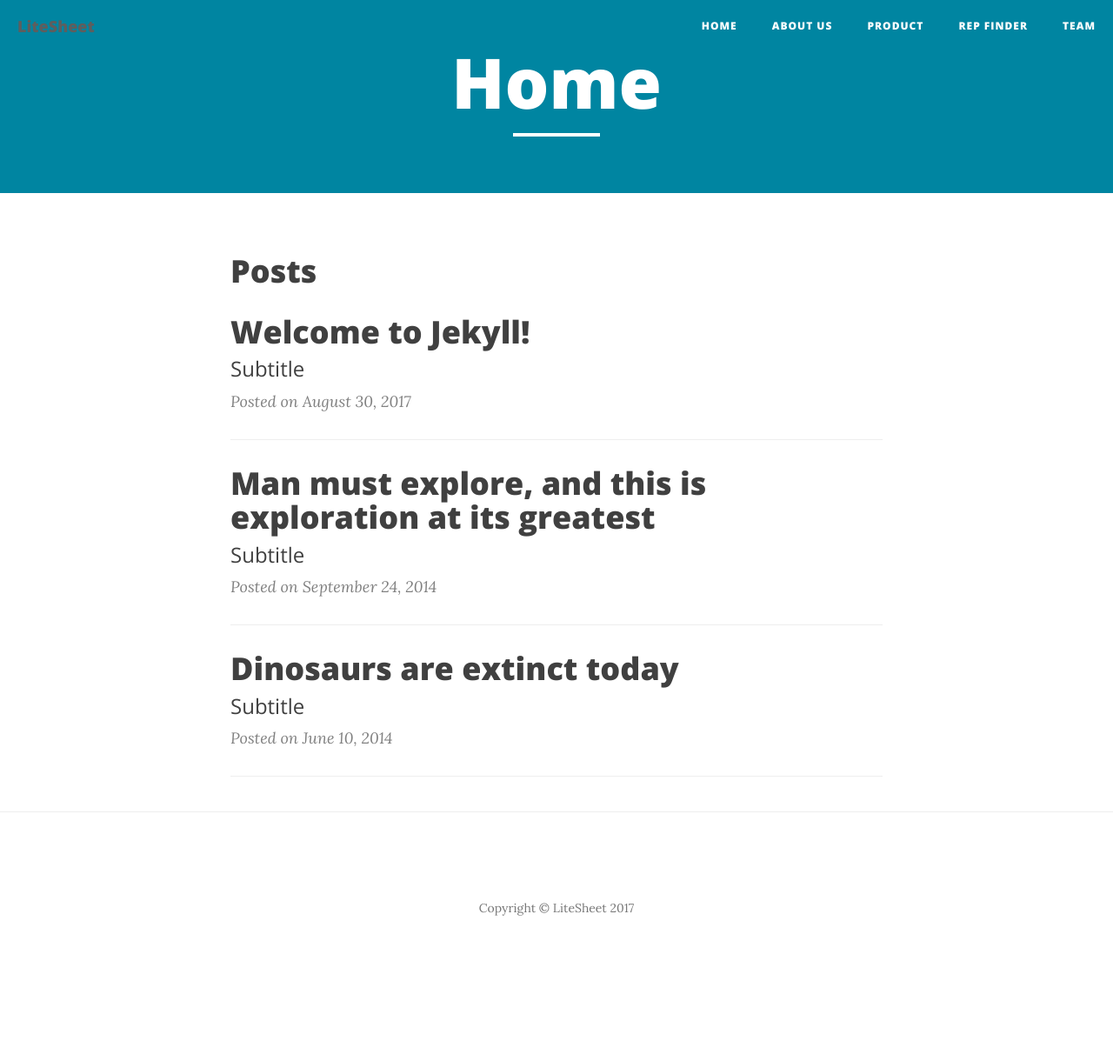
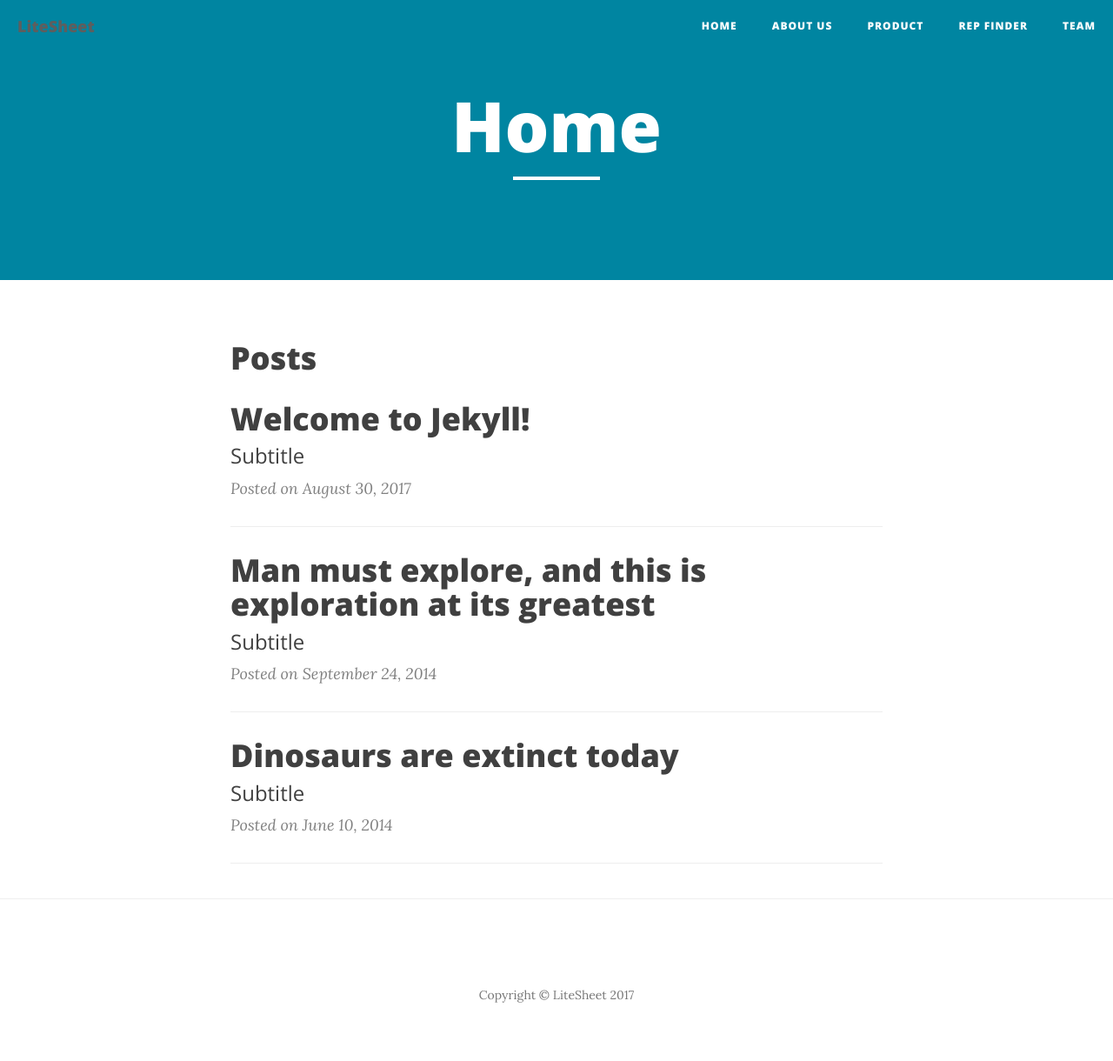
Before and after one commit to litesheet-site/litesheet-site.github.io, a Jekyll site: the page built from index.md, in a window 1280 px wide. Shown: the whole page at 87% size. Built offline with Jekyll 4.4.1, drawn with Linux system fonts in a browser that asks for light colours; nearby versions of some CDN libraries; before the commit the page ends 1120 px from its top, so only the background shows below that.

Commit message:
Increase Header

```diff
--- a/_sass/clean-blog.scss
+++ b/_sass/clean-blog.scss
@@ -169,7 +169,7 @@ hr.small {
 		padding: 100px 0 50px;
 		color: white;
 		@media only screen and (min-width: 768px) {
-			padding: 50px 0;
+			padding: 100px 0;
 		}
 	}
 	.site-heading,
```
